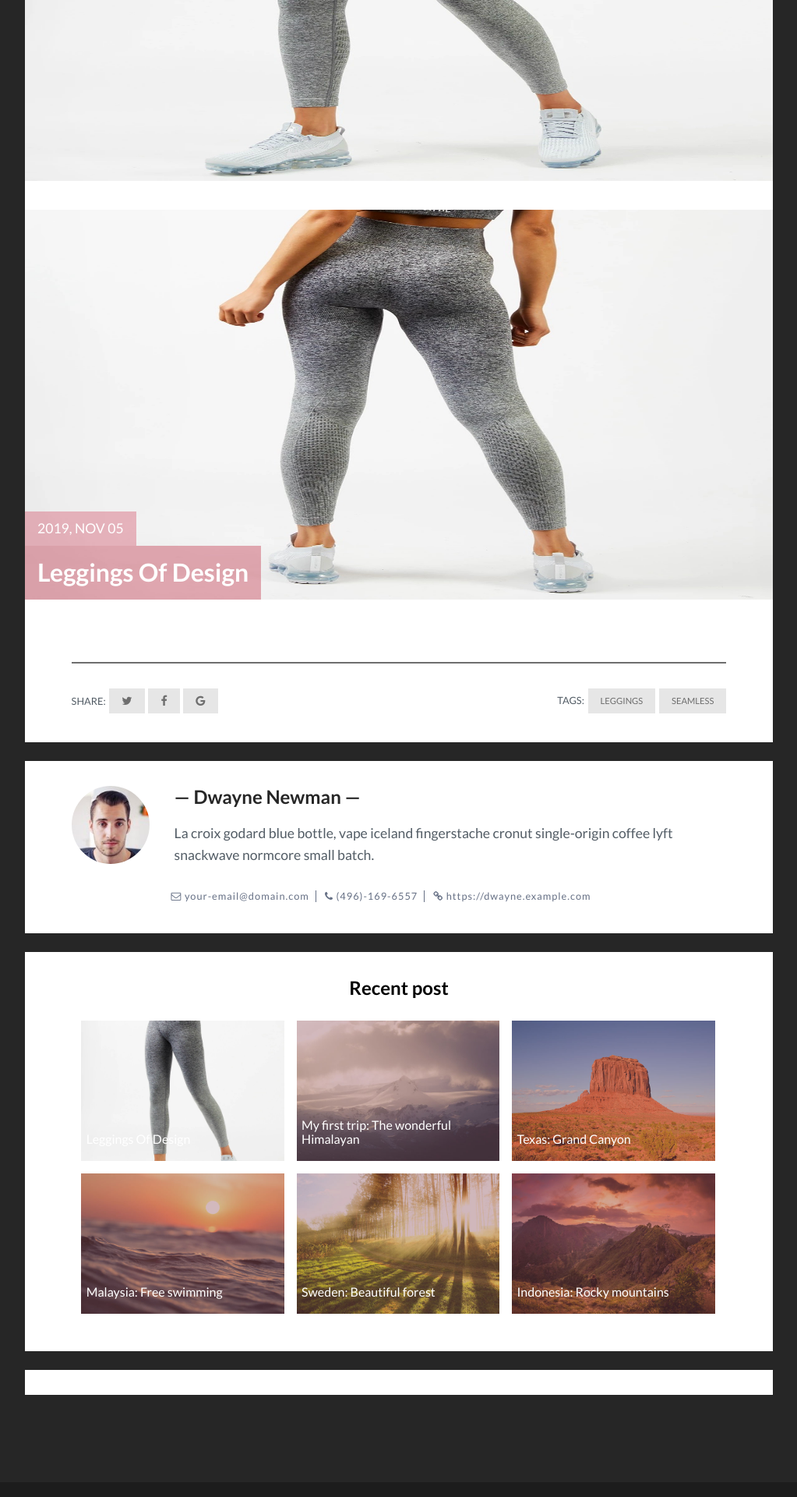
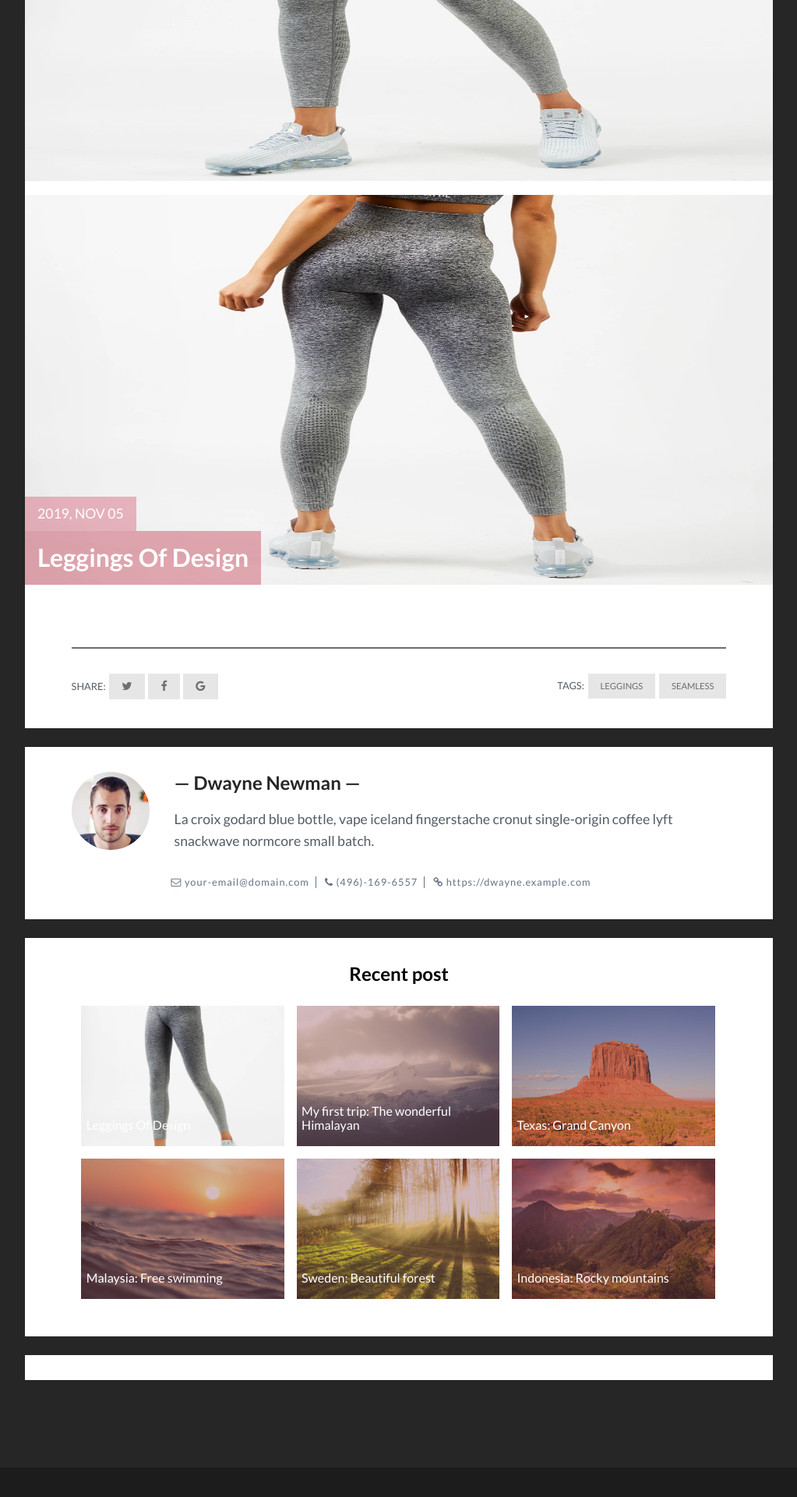
Before and after one commit to sxy-jingyuan/sxy-jingyuan.github.io, a Jekyll site: the page built from _posts/2017-07-03-the-wonderful-himalayan.markdown, in a window 1280 px wide. Shown: the part 481-2401 px from the top of the page at 78% size, without its empty margins (128-1151 px from the left). Built offline with Jekyll 4.4.1, drawn with Linux system fonts in a browser that asks for light colours; comment, search, counter and statistics services are not loaded.

Commit message:
test 3
test 3

```diff
--- a/_layouts/post.html
+++ b/_layouts/post.html
@@ -12,11 +12,10 @@ layout: default
       <span>
       <!--加空格 -->
       <br/>
-      <br/>
       <!--加空格 -->
       </span>
       <div class="post_image_1">
-        <img src={{ "/assets/img/" | prepend: site.baseurl | append : page.img_1}} alt="{{page.title}}">
+        <img src={{ "/assets/img/" | prepend: site.baseurl | append : page.img_1}}>
       </div>
       <div class="post_description">
         <p class="post_meta">{{page.date | date: '%Y, %b %d'}}</p>
```
